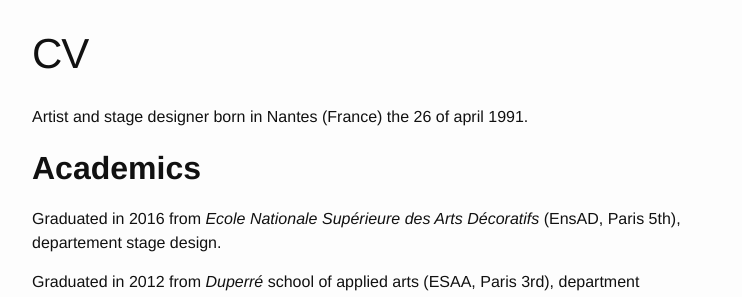
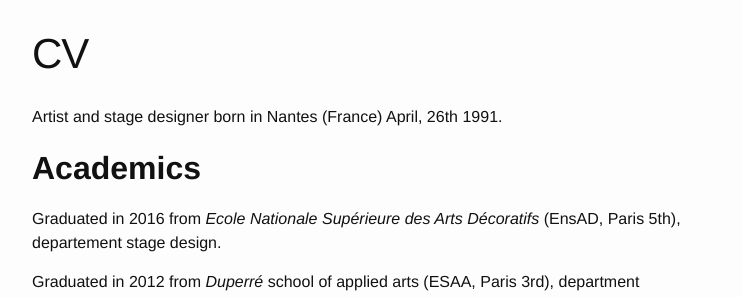
Before and after one commit to louiseds/louiseds.github.io, a Jekyll site: the page built from about.md, in a window 1280 px wide. Shown: the part 364-661 px from the top of the page, without its empty margins (268-1010 px from the left). Built offline with Jekyll 4.4.1, drawn with Linux system fonts in a browser that asks for light colours.

Commit message:
Updated about.md

```diff
--- a/about.md
+++ b/about.md
@@ -5,7 +5,7 @@
 published: true
 ---
 
-Artist and stage designer born in Nantes (France) the 26 of april 1991.
+Artist and stage designer born in Nantes (France) April, 26th 1991.
 
 
 
```
